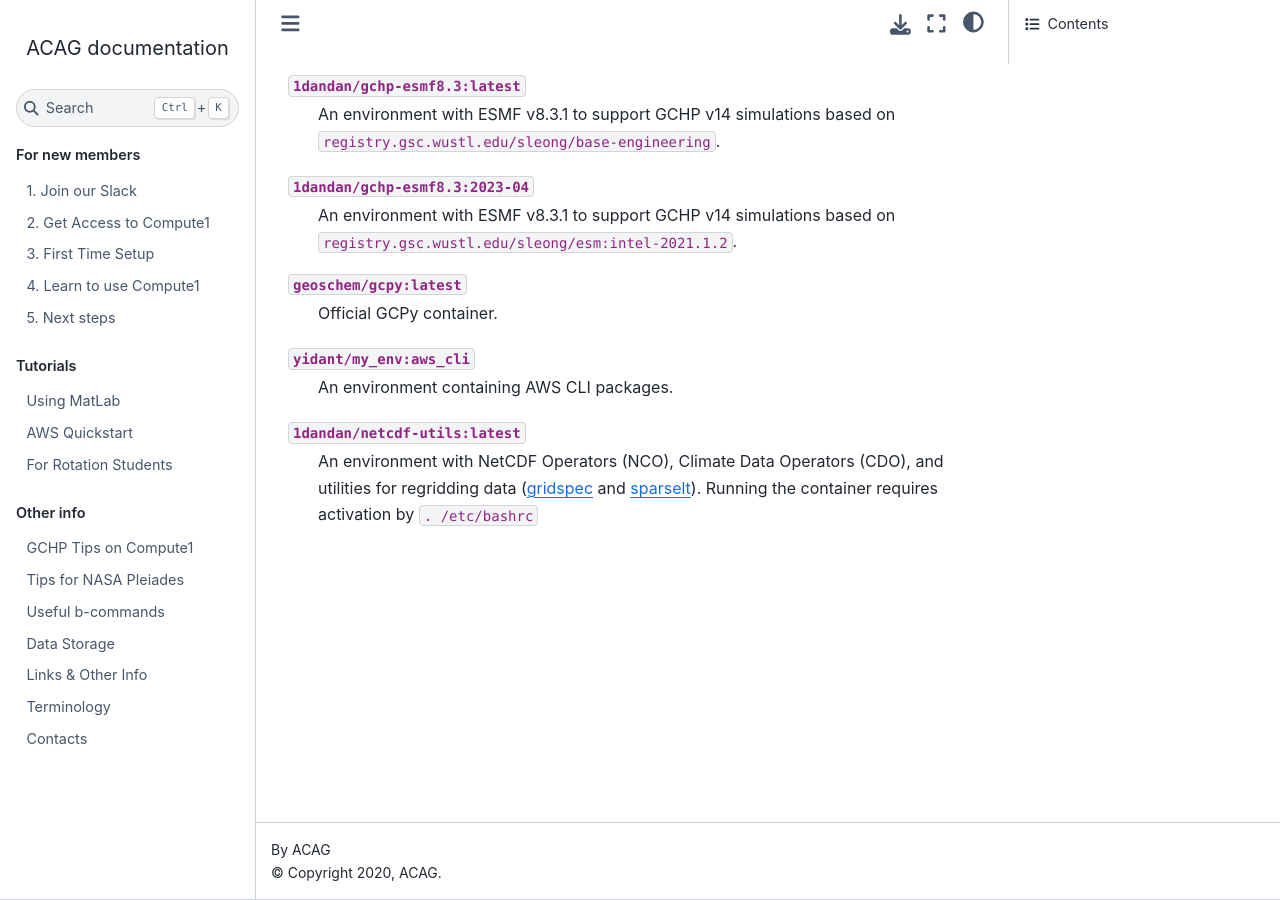
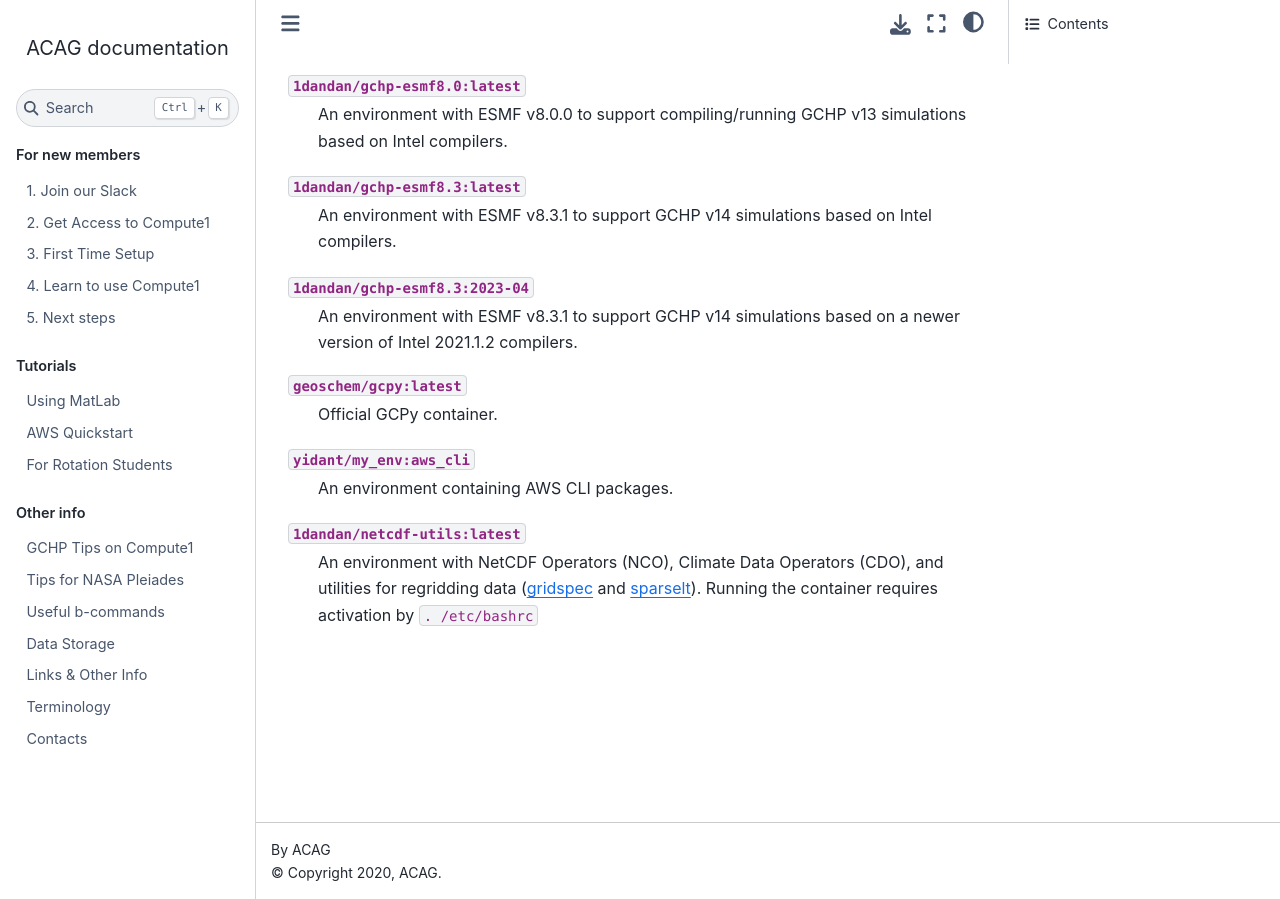
Before and after one commit to Atmospheric-Composition-Analysis-Group/Getting-Started, a Sphinx documentation site: the page built from source/fillers/containers.rst, in a window 1280 px wide. Built offline with Sphinx 7.4.7 and the Sphinx Book theme 1.1.4, drawn with Linux system fonts in a browser that asks for light colours.

Commit message:
Container info

```diff
--- a/source/fillers/containers.rst
+++ b/source/fillers/containers.rst
@@ -9,11 +9,14 @@
 .. :code:`registry.gsc.wustl.edu/sleong/esm:intel-2021.1.2`
 ..    A general environment for ACAG based on Intel compilers. It contains GEOS-Chem/GCHP dependencies, NetCDF operators, etc.
 
+:code:`1dandan/gchp-esmf8.0:latest`
+   An environment with ESMF v8.0.0 to support compiling/running GCHP v13 simulations based on Intel compilers.
+
 :code:`1dandan/gchp-esmf8.3:latest`
-   An environment with ESMF v8.3.1 to support GCHP v14 simulations based on :code:`registry.gsc.wustl.edu/sleong/base-engineering`.
+   An environment with ESMF v8.3.1 to support GCHP v14 simulations based on Intel compilers.
 
 :code:`1dandan/gchp-esmf8.3:2023-04`
-   An environment with ESMF v8.3.1 to support GCHP v14 simulations based on :code:`registry.gsc.wustl.edu/sleong/esm:intel-2021.1.2`.
+   An environment with ESMF v8.3.1 to support GCHP v14 simulations based on a newer version of Intel 2021.1.2 compilers.
 
 .. :code:`yidant/gchp_env:14.2.0`
 ..    An environment with ESMF v8.4.2 to support GCHP v14 simulations based on GNU compilers.
```
